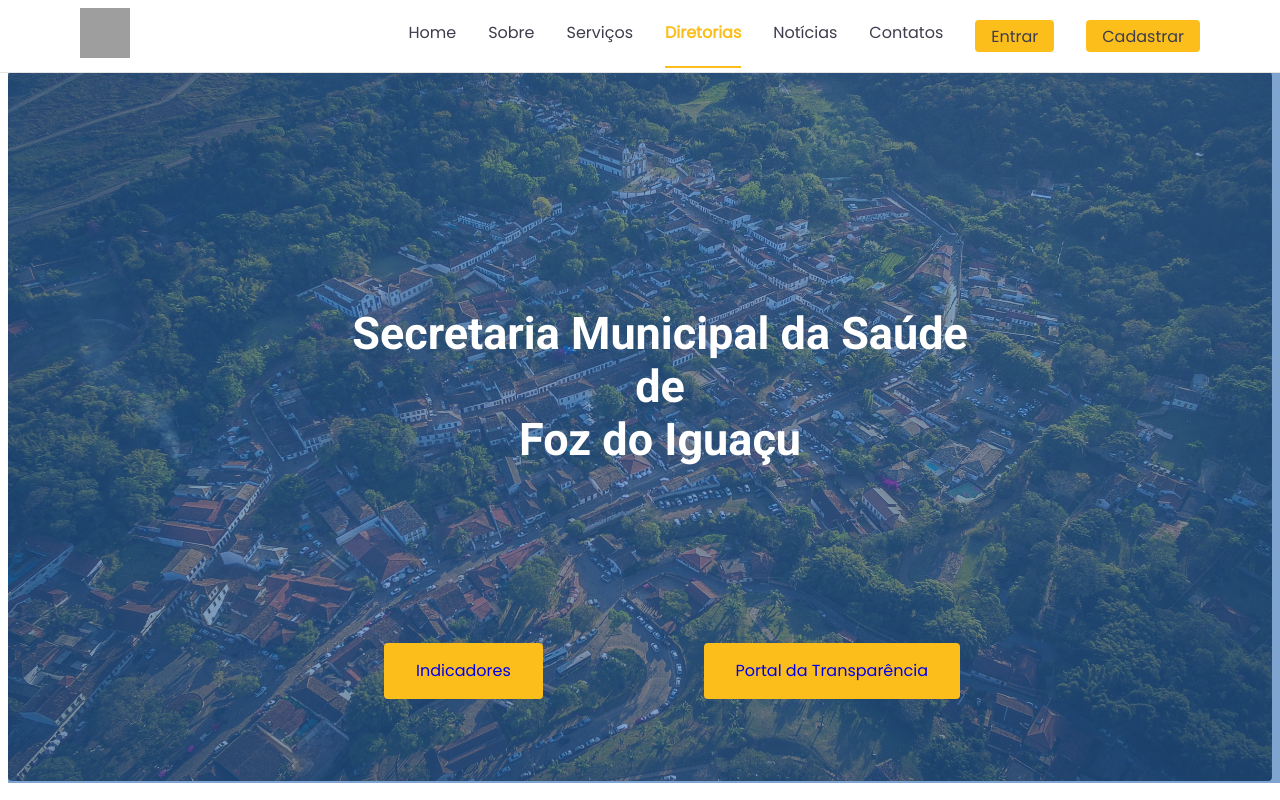
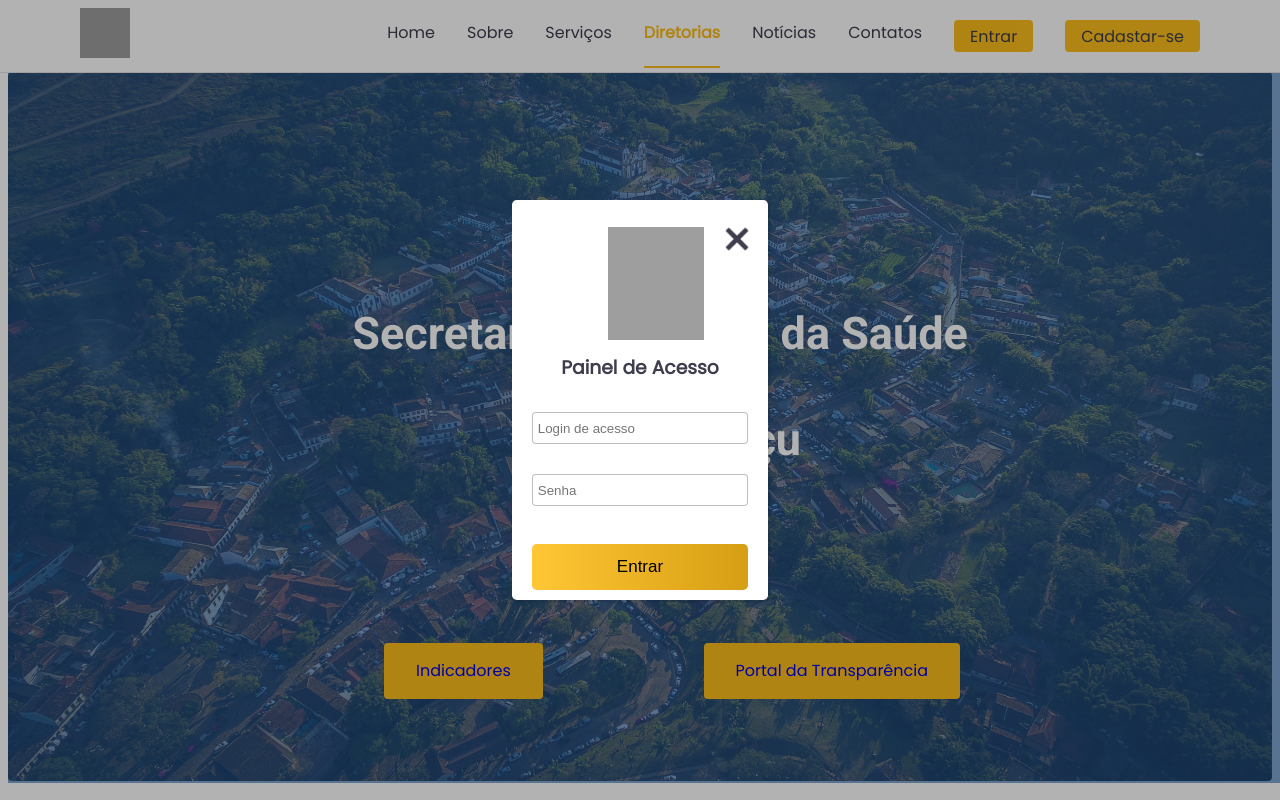
Before and after one commit to Fabioaguero/test, a plain HTML site: page index.html in a window 1280 px wide. Both pictures are taken after a click on the link "Entrar". Shown: the top 800 px of the page. Drawn offline with nearby package versions, Linux system fonts and the light colour scheme; grey boxes are pictures that could not be loaded; files whose address does not match are found by name.

Commit message:
Login
Pagina de login

```diff
--- a/index.html
+++ b/index.html
@@ -35,10 +35,13 @@
            <li><a class="title" href="#board">Diretorias</a></li>
            <li><a class="title" href="#news">Notícias</a></li>
            <li><a class="title" href="#contact">Contatos</a></li>
-           <li><a class="title buttoni" href="#login">Entrar</a></li>
-           <li><a class="title buttoni" href="#register">Cadastrar</a></li>
+           <li><a class="title buttoni" id="login" href="#login" >Entrar</a></li>
+           <li><a class="title buttoni" id="cadastro" href="#cadastro" >Cadastar-se</a></li>
+
+
          </ul>
        </div>
+
 
        <div class="toggle icon-menu"></div>
        <div class="toggle icon-close"></div>
@@ -374,6 +377,24 @@
   <!-- scrollreveal -->
   <script src="https://unpkg.com/scrollreveal"></script>
 
-  <script src="/main.js"></script>
+  <script src="./main.js"></script>
+
+ <!-- login modal-->
+
+ <div id= "modal-login" class= "modal-container">
+  <div class= "modal">
+    <img src="./assets/closemodalicon.png" id="closeicon" alt="closemodal" class="closemodal">
+    <img src="logo.png" alt="logo" class ="logomodal">
+      <h3 class= "subtitle">Painel de Acesso</h3>
+    <form>
+
+      <input type="text" class="inputmodal" placeholder="Login de acesso" required>
+      <input type="password" class="inputmodal" placeholder="Senha" required>
+      <input type="submit" class="buttonmodal" value="Entrar">
+    </form>
+  </div>
+</div>
+
+
 </body>
 </html>
--- a/main.js
+++ b/main.js
@@ -93,3 +93,19 @@ window.addEventListener('scroll', function () {
   backToTop()
   activateMenuAtCurrentSection()
 })
+
+/* Modal Login*/
+
+function openModal(modalID) {
+  const modal = document.getElementById(modalID);
+    if(modal){
+    modal.classList.add('open')
+    modal.addEventListener('click', (e) => {
+      if( e.target.id == modalID || e.target.className == 'closemodal')
+        modal.classList.remove('open');
+    });
+  }
+}
+
+const login = document.querySelector('#login');
+login.addEventListener("click", () => openModal('modal-login'));
--- a/styles.css
+++ b/styles.css
@@ -896,3 +896,113 @@ div.barra1 ul {
   }
 
 }
+
+
+/* Modal Login */
+
+.modal-container{
+  width: 100vw;
+  height: 100vh;
+  background: rgba(0, 0, 0, 0.3);
+  position: fixed;
+  top: 0;
+  left: 0;
+  z-index: 2000;
+  display: none;
+  justify-content: center;
+  align-items: center;
+}
+
+  .modal-container.open{
+    display: flex;
+  }
+
+
+  .modal{
+    background:var(--body-color);
+    width: 20%;
+    min-width: 20%;
+    max-width: 20%;
+    height: 50%;
+    min-height: 50%;
+    max-height: 50;
+    padding: 1.25rem;
+    padding-top: 1rem;
+    border-radius: 0.3rem;
+    box-shadow: 0.1rem 0.1rem 0.06rem 0.06rem rgba(0, 0, 0, 0.1);
+    position: relative;
+  }
+
+  @keyframes modal{
+    from{
+      opacity:0;
+      transform: translate3d(0, -60px, 0);
+    }
+    to {
+      opacity: 1;
+      transform: translate3d(0, 0, 0);
+    }
+  }
+
+  .open .modal{
+
+    animation: modal .3s;
+  }
+
+  .logomodal{
+    display: flex;
+    margin-left: 35%;
+    width: 6.0rem;
+    height: 7.1rem;
+    margin-top: 5%;
+    margin-bottom: 6%;
+    object-fit: fill;
+  }
+
+  .subtitle{
+    display:flex;
+    justify-content: center;
+    color: var(--title-color);
+    margin-bottom: 10%;
+  }
+
+  .closemodal{
+    color: black;
+    position: absolute;
+    top: 1.5rem;
+    right: 1rem;
+    width: 1.87rem;
+    height: 1.87rem;
+    cursor: pointer;
+  }
+
+
+  .inputmodal{
+    display:flex;
+    justify-content: center;
+    align-items: center;
+    border-radius: 0.25rem;
+    border: solid 1px rgba(0, 0, 0, 0.25);
+    margin-top: 1.875rem;
+    margin-bottom: 1rem;
+    width: 100%;
+    height: 2rem;
+    outline: 0;
+    padding-left: 0.3rem;
+  }
+
+  .buttonmodal{
+    border: 0;
+    background-image: linear-gradient(to right, #ffc635, #d69e13);
+    border-radius: 0.3rem;
+    width: 100%;
+    padding: 0.8rem;
+    margin-right: 60%;
+    margin-top:10%;
+    cursor: pointer;
+    font-size: 17px;
+  }
+
+  .buttonmodal:hover{
+    background-image: linear-gradient(to right, #ffc635, #ac8013);
+  }
```
Also changed, not shown: assets/closemodalicon.png (added).
